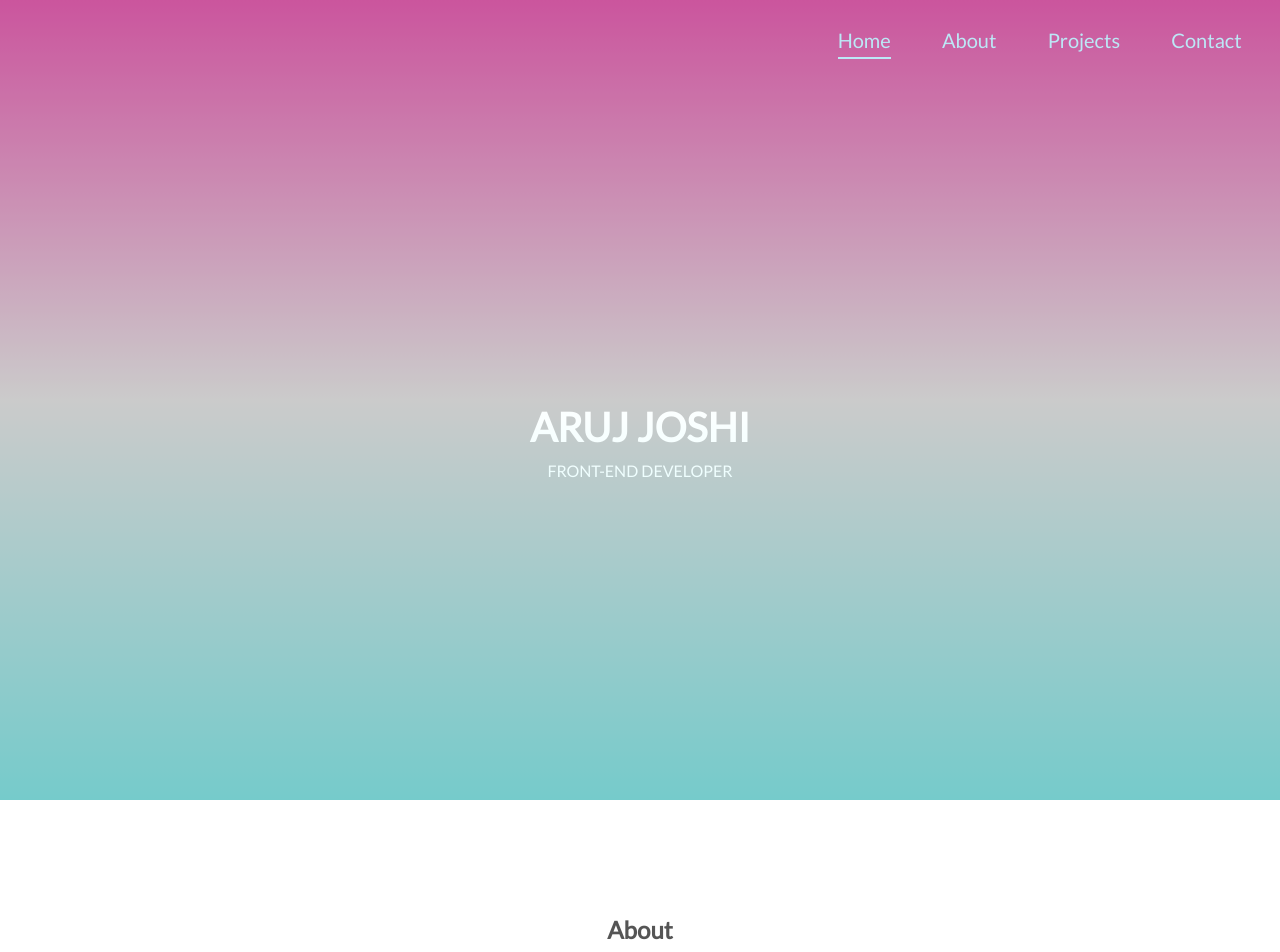
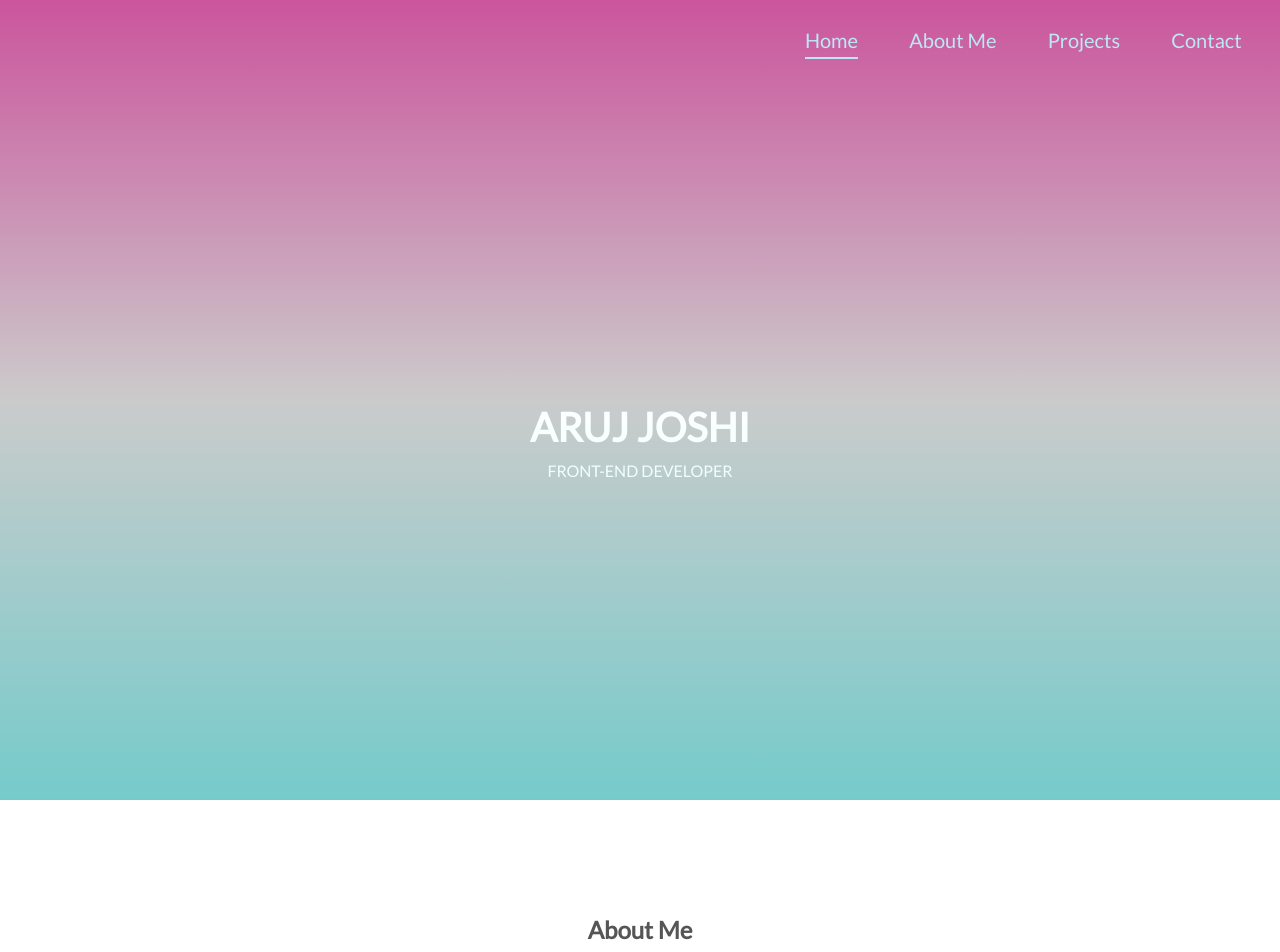
Before and after one commit to gtalin/gtalin.github.io, a website: page index.html in a window 1280 px wide. Shown: the top 952 px of the page. Drawn offline with Linux system fonts and the light colour scheme.

Commit message:
about me

```diff
--- a/index.html
+++ b/index.html
@@ -11,7 +11,7 @@
       <nav>
         <ul class="menu" id="menu">
           <li><a href="#home" class="activeSection">Home</a></li>
-          <li><a href="#about">About</a></li>
+          <li><a href="#about">About Me</a></li>
           <li><a href="#projectsSection">Projects</a></li>
           <li><a href="#contact">Contact</a></li>
           <li><i class="fa fa-bars fa-4x" aria-hidden="true"></i></li>
@@ -27,7 +27,7 @@
     </section>
 
     <section class="about" id="about">
-      <h2>About</h2>
+      <h2>About Me</h2>
       <p>I consider myself a lifelong learner and love getting involved in problem solving. I am a methodical worker with a love for research. I am happiest when I am learning and working on something (even if it is a personal project).</p>
       <p>In my spare time I like hiking, travelling, reading and trying different food items.</p>
   </section>
```
